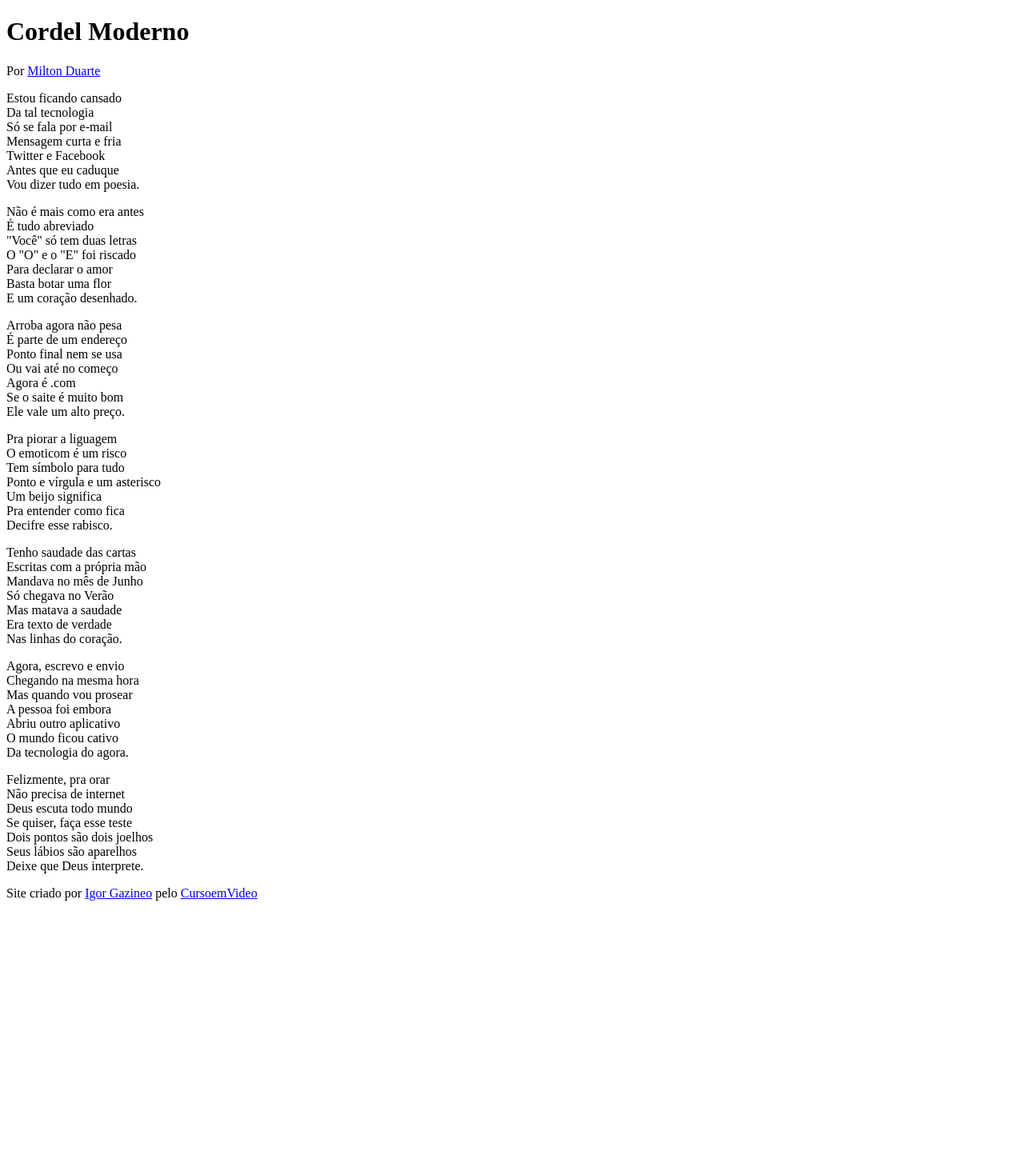
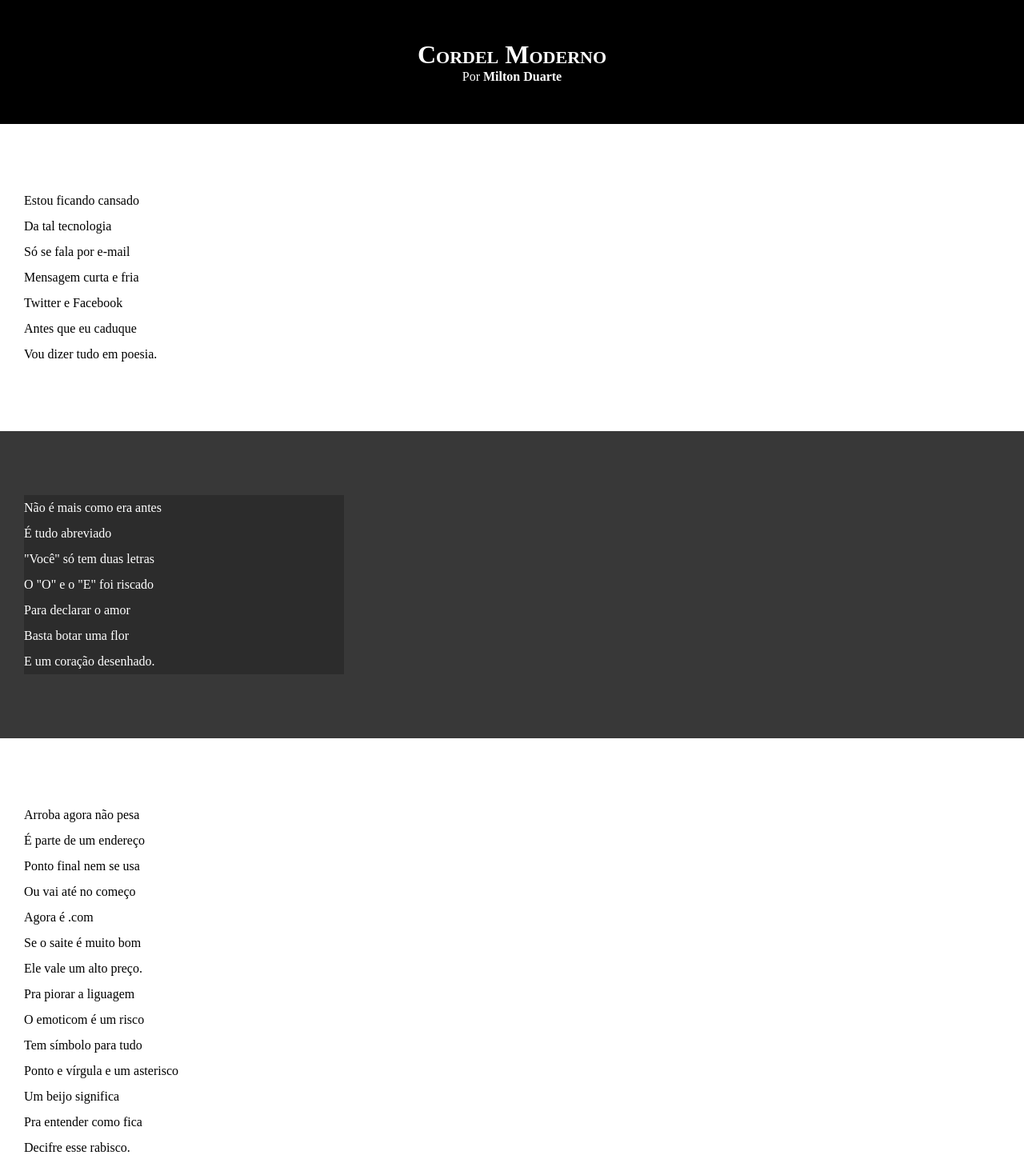
Before and after one commit to IgorGazineo/projeto-cordel, a plain HTML site: page index.html in a window 1280 px wide. Shown: the top 1454 px of the page at 80% size. Before the commit the page ends 1142 px from the top, so only its background shows below. Drawn offline with Linux system fonts and the light colour scheme.

Commit message:
atualizei meu projeto cordel

```diff
--- a/estilo/style.css
+++ b/estilo/style.css
@@ -1 +1,65 @@
 @charset "UTF-8";
+
+* {
+    margin: 0;
+    padding: 0;
+    text-decoration: none;
+}
+
+html, body {
+    min-height: 100vh;
+    background-color: darkgray;
+}
+
+header {
+    background-color: black;
+    color: white;
+    text-align: center;
+}
+
+header h1 {
+    padding-top: 50px;
+    font-variant: small-caps;
+}
+
+header p {
+    padding-bottom: 50px;
+}
+
+a {
+    color: white;
+    font-weight: bolder;
+}
+
+a:hover {
+    text-decoration: underline;
+}
+
+section {
+    padding-top: 10vh;
+    padding-bottom: 10vh;
+    line-height: 2em;
+    padding-left: 30px;
+
+}
+
+.normal {
+    background-color: white;
+}
+
+.imagem p {
+    width: 400px;
+    background-color: rgba(0, 0, 0, 0.211);
+}
+
+.imagem {
+    background-color: rgb(56, 56, 56);
+    color: white;
+}
+
+footer {
+    background-color: black;
+    text-align: center;
+    color: white;
+    padding: 10px;
+}
--- a/index.html
+++ b/index.html
@@ -10,13 +10,14 @@
 <body>
     <header>
         <h1>Cordel Moderno</h1>
-            <p>Por
+            <p>
+                Por
                 <a href="https://www.recantodasletras.com.br/poesias/3186743" target="_blank">Milton Duarte</a>
             </p>
 
     </header>
 
-        <section>
+        <section class="normal">
             <p>
                 Estou ficando cansado <br>
                 Da tal tecnologia <br>
@@ -28,7 +29,7 @@
             </p>
         </section>
 
-        <section>
+        <section class="imagem">
             <p>
                 Não é mais como era antes <br>
                 É tudo abreviado <br>
@@ -40,7 +41,7 @@
             </p>
         </section>
 
-        <section>
+        <section class="normal">
             <p>
                 Arroba agora não pesa <br>
                 É parte de um endereço <br>
@@ -61,7 +62,7 @@
             </p>
         </section>
 
-        <section>
+        <section class="imagem">
             <p>
                 Tenho saudade das cartas <br>
                 Escritas com a própria mão <br>
@@ -73,7 +74,7 @@
             </p>
         </section>
 
-        <section>
+        <section class="normal">
             <p>
                 Agora, escrevo e envio <br>
                 Chegando na mesma hora <br>
```
